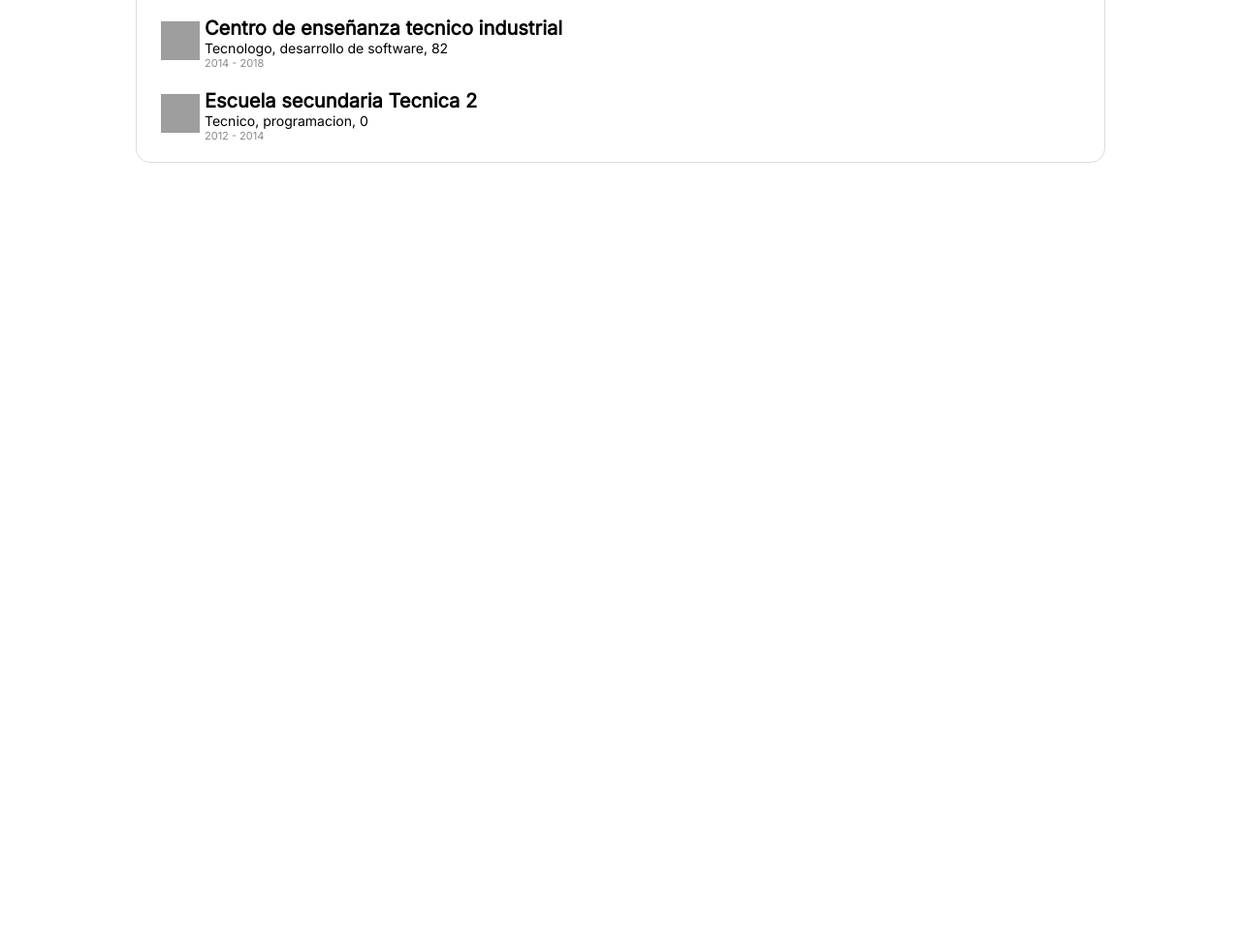
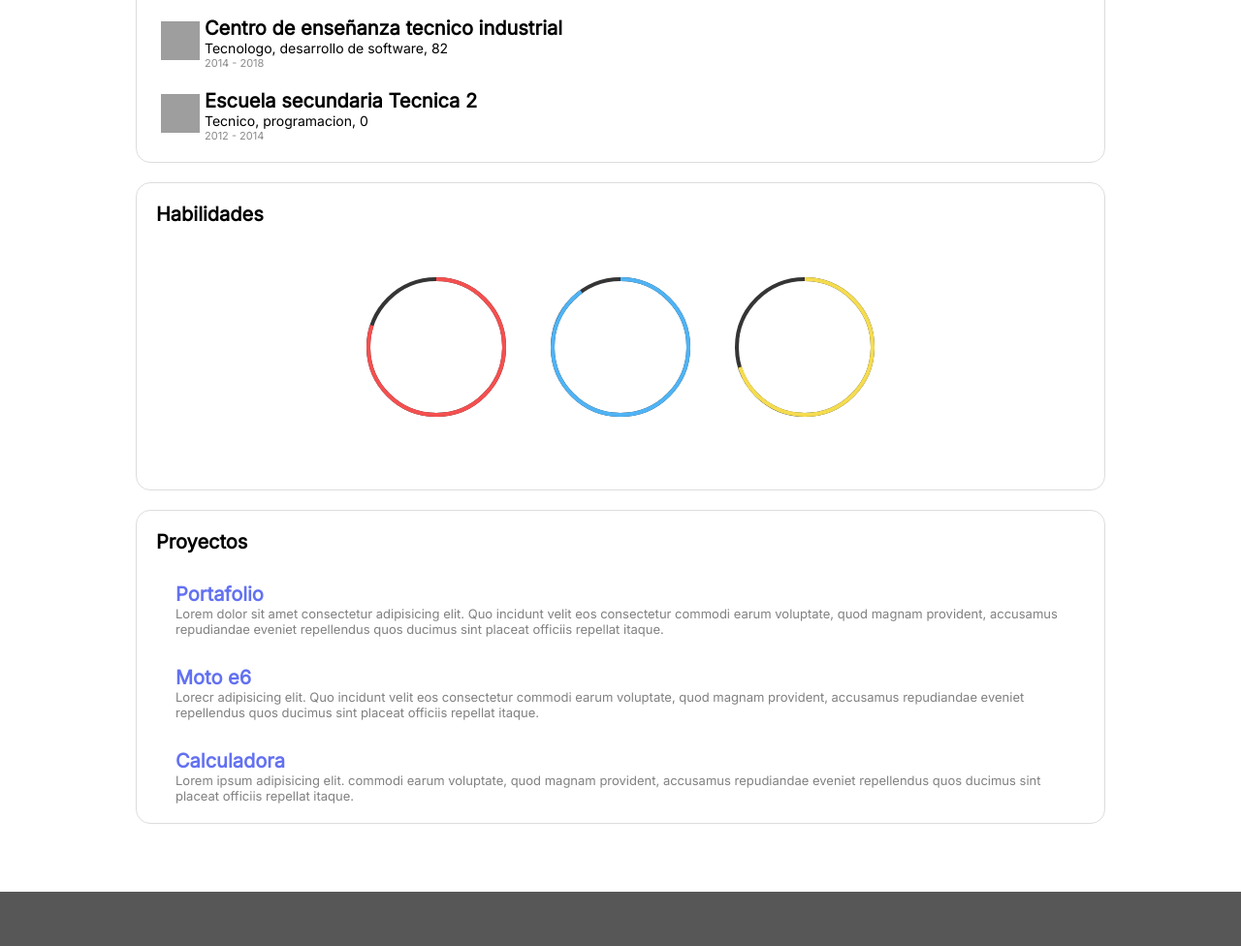
Before and after one commit to JuanPE44/PortafolioFrontend, a plain HTML site: page index.html in a window 1280 px wide. Shown: the part 911-1887 px from the top of the page at 97% size. Before the commit the page ends 1099 px from the top, so only its background shows below. Drawn offline with Linux system fonts and the light colour scheme; grey boxes are pictures that could not be loaded.

Commit message:
estructura y estilos basicos terminados

```diff
--- a/index.html
+++ b/index.html
@@ -27,6 +27,7 @@
     </header>
     <section class="section">
         <div class="contenido-section">
+
             <div class="section-usuario">
                 <div class="usuario-fotoFondo">
                     <div class="usuario-fotoPerfil"></div>
@@ -42,10 +43,12 @@
                     </div>
                 </div>
             </div>
+
             <div class="section-acercaDe">
                 <h2 class="acercaDe-titulo">Acerca de</h2>
                 <p class="acercaDe-info">Lorem ipsum dolor sit amet consectetur adipisicing elit. A ea repellendus distinctio at, asperiores eum omnis quas magnam temporibus suscipit quam. Temporibus perspiciatis maxime nulla quaerat et ullam rerum possimus.</p>
             </div>
+
             <div class="section-experiencia">
                 <h2 class="experiencia-titulo">Experiencia</h2>
                 <div class="experiencia-info">
@@ -59,6 +62,7 @@
                     </div>
                 </div>
             </div>
+
             <div class="section-educacion">
                 <h2 class="educacion-titulo">Educacion</h2>
 
@@ -94,11 +98,49 @@
                         <p>2012 - 2014</p>
                     </div>
                 </div>
+            </div>
 
+            <div class="section-habilidades">
+                <h2 class="habilidades-titulo">Habilidades</h2>
+                <div class="contenedor-circulos">
+                    <div class="circulo">
+                        <svg>
+                            <circle cx="70" cy="70" r="70"></circle>
+                            <circle cx="70" cy="70" r="70"></circle>
+                        </svg>
+                    </div>
+                    <div class="circulo">
+                        <svg>
+                            <circle cx="70" cy="70" r="70"></circle>
+                            <circle cx="70" cy="70" r="70"></circle>
+                        </svg>
+                    </div>
+                    <div class="circulo">
+                        <svg>
+                            <circle cx="70" cy="70" r="70"></circle>
+                            <circle cx="70" cy="70" r="70"></circle>
+                        </svg>
+                    </div>
+                </div>
             </div>
-            <div class="section-habilidades"></div>
-            <div class="section-proyectos"></div>
+
+            <div class="section-proyectos">
+                <h2 class="proyectos-titulo">Proyectos</h2>
+                <div class="proyecto">
+                    <h3>Portafolio</h3>
+                    <p>Lorem dolor sit amet consectetur adipisicing elit. Quo incidunt velit eos consectetur commodi earum voluptate, quod magnam provident, accusamus repudiandae eveniet repellendus quos ducimus sint placeat officiis repellat itaque.</p>
+                </div>
+                <div class="proyecto">
+                    <h3>Moto e6</h3>
+                    <p>Lorecr adipisicing elit. Quo incidunt velit eos consectetur commodi earum voluptate, quod magnam provident, accusamus repudiandae eveniet repellendus quos ducimus sint placeat officiis repellat itaque.</p>
+                </div>
+                <div class="proyecto">
+                    <h3>Calculadora</h3>
+                    <p>Lorem ipsum adipisicing elit. commodi earum voluptate, quod magnam provident, accusamus repudiandae eveniet repellendus quos ducimus sint placeat officiis repellat itaque.</p>
+                </div>
+            </div>
         </div>
     </section>
+    <footer class="footer"></footer>
 </body>
 </html>
--- a/styles.css
+++ b/styles.css
@@ -254,3 +254,106 @@ button {
     font-size: 1.1rem;
     color: #747474d7
 }
+
+.section-habilidades {
+    width: 100%;
+    margin-top: 2rem;
+    padding: 2rem;
+    border-radius: 1.5rem;
+    border: .1rem solid #DDD;
+}
+
+.habilidades-titulo {
+    font-size: 2rem;
+    margin-bottom: 1rem;
+}
+
+.contenedor-circulos {
+    width: 100%;
+    margin: 5rem 0;
+    display: flex;
+    flex-wrap: wrap;
+    justify-content: center;
+    align-items: center;
+    gap: 4rem;
+}
+
+.circulo {
+    max-width: 150px;
+    margin: 0;
+}
+
+.circulo svg {
+    width: 150px;
+    height: 150px;
+    transform: rotate(270deg);
+}
+
+.circulo svg circle {
+    width: 100%;
+    height: 100%;
+    fill: transparent;
+    stroke: #353535;
+    stroke-width: 4;
+    transform: translate(5px,5px);
+}
+
+.circulo:nth-child(1) svg circle:nth-child(2) {
+    stroke: #f54f4f;
+    stroke-dasharray: 440;
+    stroke-dashoffset: calc(440 - (440 * 80) / 100);
+}
+
+.circulo:nth-child(2) svg circle:nth-child(2) {
+    stroke: #4fb3f5;
+    stroke-dasharray: 440;
+    stroke-dashoffset: calc(440 - (440 * 90) / 100);
+}
+
+.circulo:nth-child(3) svg circle:nth-child(2) {
+    stroke: #f5dc4f;
+    stroke-dasharray: 440;
+    stroke-dashoffset: calc(440 - (440 * 70) / 100);
+}
+
+.circulo h3 {
+    position: absolute;
+    left: 0;
+}
+
+.section-proyectos {
+    width: 100%;
+    margin-top: 2rem;
+    padding: 2rem;
+    border-radius: 1.5rem;
+    border: .1rem solid #DDD;
+}
+
+.proyectos-titulo {
+    font-size: 2rem;
+    margin-bottom: 1rem;
+}
+
+.proyecto {
+    margin-left: 2rem;
+    margin-top: 3rem;
+    padding-right: 2rem;
+}
+
+.proyecto h3 {
+    font-size: 2rem;
+    color: #6371f1;
+}
+
+.proyecto p {
+    font-size: 1.3rem;
+    font-weight: 100;
+    color: #818181;
+}
+
+.footer {
+    width: 100%;
+    height: 7vh;
+    background: #575757;
+    margin-top: 5rem;
+}
```
